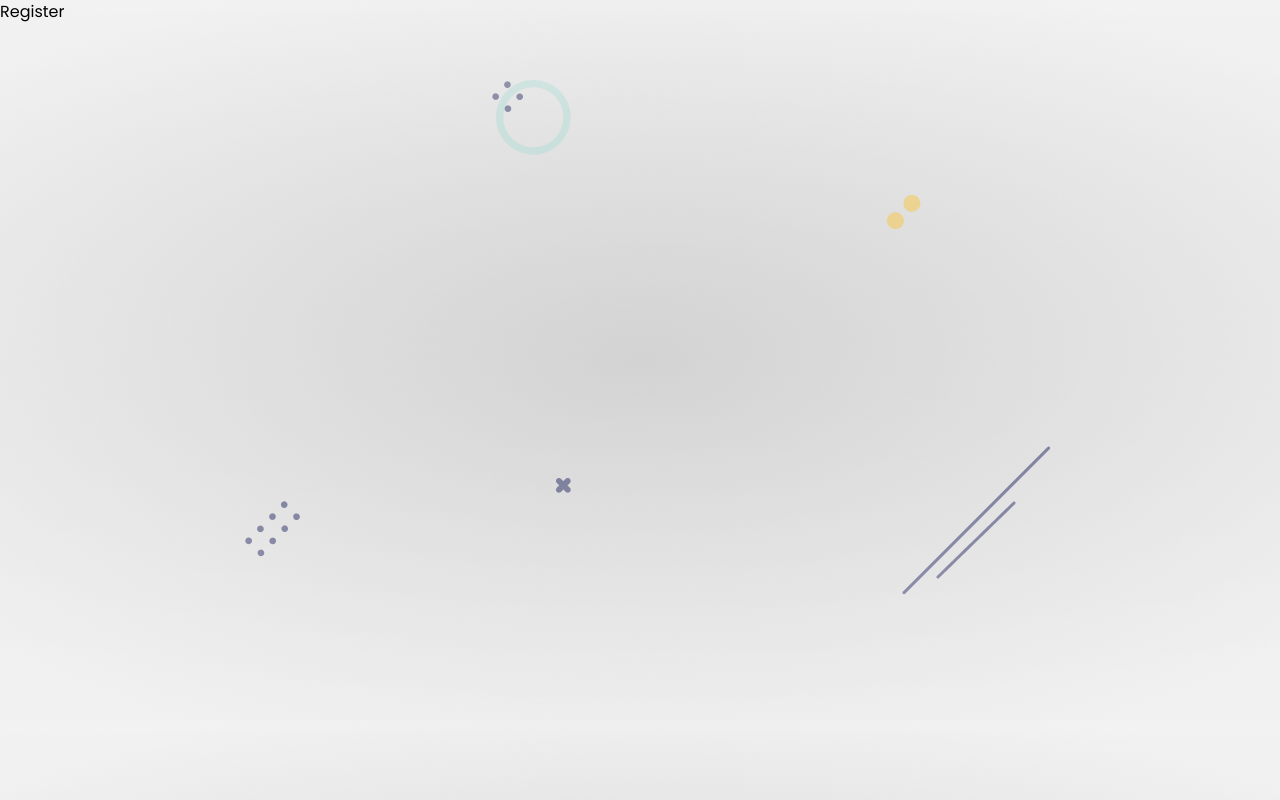
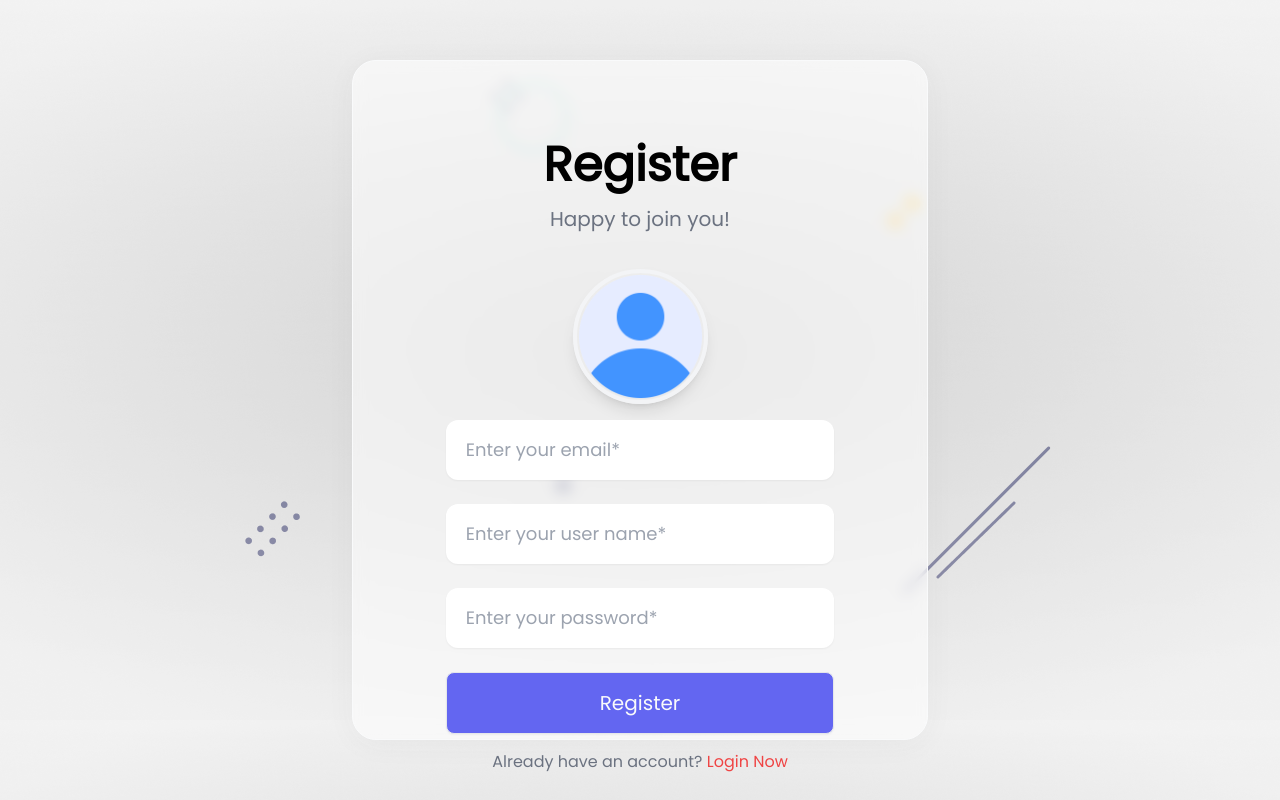
Before and after one commit to tareque-bin-habib/mern-login-app-client, a React (Create React App) app: page /register in a window 1280 px wide. Built offline with nearby package versions, Linux system fonts and the light colour scheme.

Commit message:
file formet convert

```diff
--- a/src/components/Register.js
+++ b/src/components/Register.js
@@ -1,9 +1,65 @@
-import React from 'react';
+import React, { useState } from 'react';
+import { Link } from 'react-router-dom';
+import avatar from '../assets/profile.png'
+import styles from '../styles/UserName.module.css'
+import { Toaster } from 'react-hot-toast';
+import { useFormik } from 'formik';
+import { passwordValidate } from '../helper/Validate'
 
 const Register = () => {
+
+    const [file, setFile] = useState()
+
+    const formik = useFormik({
+        initialValues: {
+            email: '',
+            userName: '',
+            password: ''
+        },
+        validate: passwordValidate,
+        validateOnBlur: false,
+        validateOnChange: false,
+
+        onSubmit: async values => {
+            console.log(values)
+        }
+
+    });
+
+    const onUpload = async e => {
+        const base64 = ''
+        setFile(base64)
+    }
+
+
     return (
-        <div>
-            <h1>Register</h1>
+        <div className='container mx-auto'>
+            <Toaster position='top-center' reverseOrder={false}></Toaster>
+            <div className='flex justify-center items-center h-screen'>
+                <div className={styles.glass} style={{ width: '45%', height: '85%' }}>
+                    <div className='title flex flex-col items-center'>
+                        <h4 className='text-5xl font-bold'>Register</h4>
+                        <span className='py-4 text-xl w-2/3 text-center text-gray-500'>Happy to join you!</span>
+                    </div>
+                    <form onSubmit={formik.handleSubmit} className='py-1'>
+                        <div className='profile flex justify-center py-4'>
+                            <label htmlFor="profile">
+                                <img src={avatar} className={styles.profile_img} alt="avatar" />
+                            </label>
+                            <input type="file" id="profile" name='profile' />
+                        </div>
+                        <div className='textbox flex flex-col items-center gap-6'>
+                            <input {...formik.getFieldProps('email')} className={styles.textbox} type="email" placeholder='Enter your email*' />
+                            <input {...formik.getFieldProps('userName')} className={styles.textbox} type="text" placeholder='Enter your user name*' />
+                            <input {...formik.getFieldProps('password')} className={styles.textbox} type="password" placeholder='Enter your password*' />
+                            <button className={styles.btn} type='submit'>Register</button>
+                        </div>
+                        <div className='text-center py-4'>
+                            <span className='text-gray-500'>Already have an account? <Link to='/' className='text-red-500'>Login Now</Link> </span>
+                        </div>
+                    </form>
+                </div>
+            </div>
         </div>
     );
 };
--- /dev/null
+++ b/src/helper/Convert.js
@@ -0,0 +1,7 @@
+
+
+export default function convertToBase64(file) {
+    return new Promise((resolve, reject) => {
+
+    })
+}
--- a/src/styles/UserName.module.css
+++ b/src/styles/UserName.module.css
@@ -24,3 +24,7 @@
 .btn:hover {
     background-color: #ff6a6a;
 }
+
+input[type='file'] {
+    display: none;
+}
```
